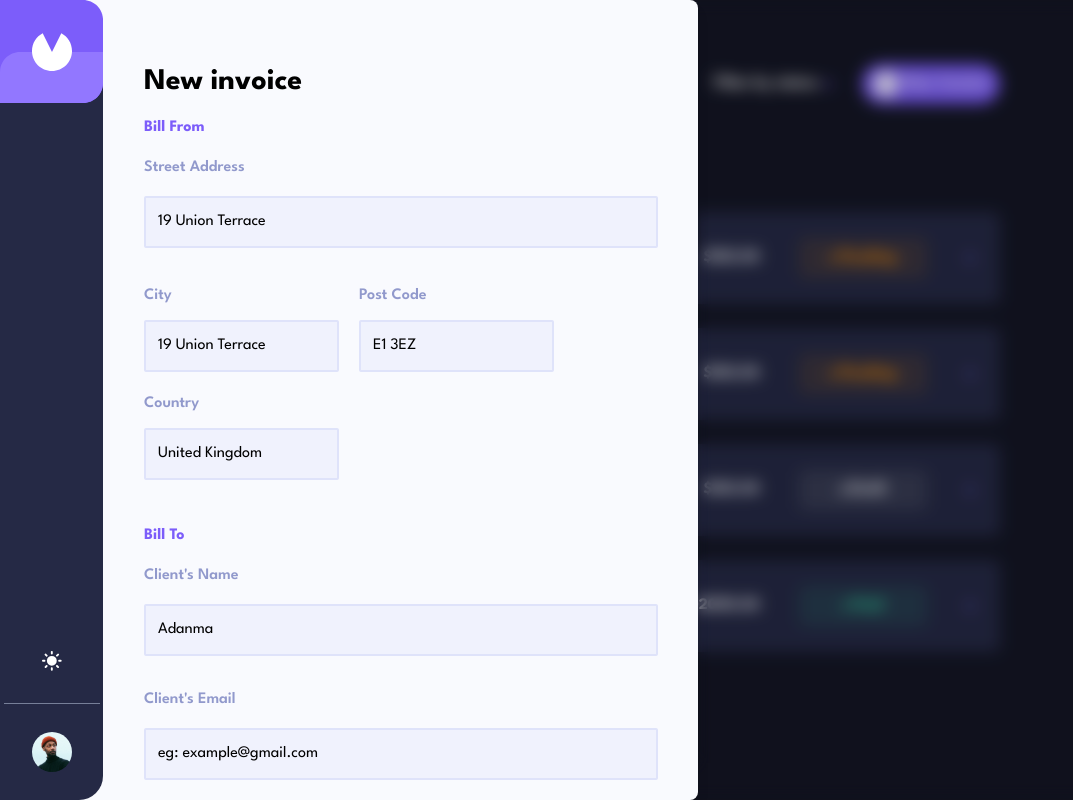
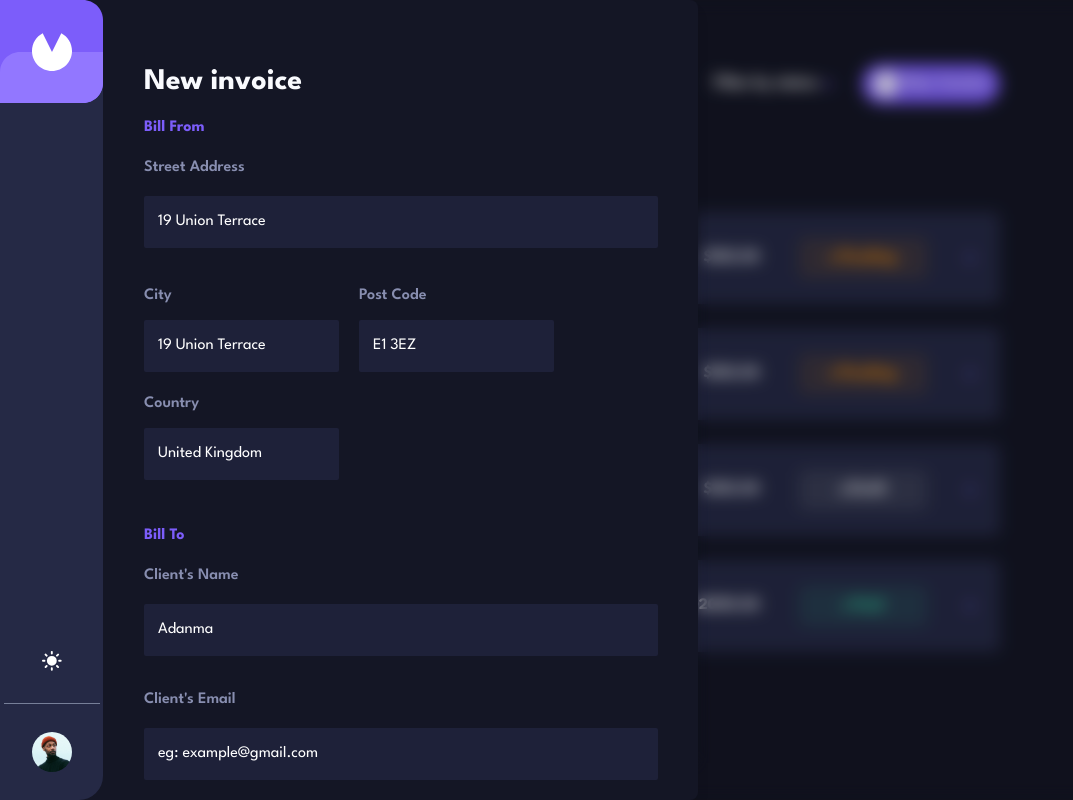
Before and after one commit to 4002-Nonye/invoice-app-crud, a React (Vite) app: page / in a window 1280 px wide. Shown: the whole page, without its empty margins (0-1073 px from the left). Built offline with nearby package versions, Linux system fonts and the light colour scheme.

Commit message:
Add dark mode for form

```diff
--- a/src/index.css
+++ b/src/index.css
@@ -42,24 +42,24 @@ body.dark{
   @apply w-16 overflow-scroll text-left;
 }
 .label {
-  @apply font-semibold text-grey-500;
+  @apply font-semibold text-grey-500 dark:text-grey-200 ;
 }
 .input {
-  @apply rounded-sm border-2 border-darkblue-100 bg-darkblue-100 bg-opacity-35 p-3 transition-all duration-300 focus:outline-none focus:ring focus:ring-lightblue-300;
+  @apply rounded-sm border-2 border-darkblue-100 bg-darkblue-100 bg-opacity-35 p-3 transition-all duration-300 focus:outline-none focus:ring focus:ring-lightblue-300 dark:bg-darkblue-400 dark:text-white-100 dark:border-darkblue-400;
 }
 
 .react-datepicker__input-container input {
-  @apply cursor-pointer border-none bg-darkblue-100 focus:outline-none w-full bg-opacity-5;
+  @apply cursor-pointer border-none bg-darkblue-100 dark:bg-darkblue-400 focus:outline-none w-full bg-opacity-5;
 }
 .react-datepicker-popper {
-  @apply bg-white-100;
+  @apply bg-white-100 ;
 
 }
 .react-datepicker-popper[style]{
   transform: translate(140.5px, 1044px) !important;
 }
 .react-datepicker__header {
-  @apply border-b-0 bg-white-100 p-4 pt-6;
+  @apply border-b-0 bg-white-100 p-4 pt-6 ;
 }
 .react-datepicker__navigation-icon::before {
   @apply border-lightblue-300;
--- a/src/ui/AppLayout.jsx
+++ b/src/ui/AppLayout.jsx
@@ -20,10 +20,10 @@ function AppLayout() {
   return (
     <>
       <form
-        className="fixed z-40 flex h-full flex-col space-y-4 overflow-scroll rounded-lg bg-white-200 px-5 pb-16 pt-32 shadow-lg lg:pl-36 lg:pr-10 lg:pt-16 xl:w-[54.5%]"
+        className="fixed z-40 flex h-full flex-col space-y-4 overflow-scroll rounded-lg dark:bg-darkblue-500 bg-white-200 px-5 pb-16 pt-32 shadow-lg lg:pl-36 lg:pr-10 lg:pt-16 xl:w-[54.5%]"
         action=""
       >
-        <h3 className="text-3xl font-bold">New invoice</h3>
+        <h3 className="text-3xl font-bold dark:text-white-200">New invoice</h3>
         <UserInput />
         <ClientInput />
         <div className="flex w-full gap-10 pt-5">
--- a/src/ui/Button.jsx
+++ b/src/ui/Button.jsx
@@ -9,9 +9,9 @@ function Button({ children, type, className }) {
     delete: `${baseButtonStyle} text-white-100 bg-red-200 hover:bg-red-100 `,
     paid: `${baseButtonStyle} text-white-100 bg-lightblue-300 hover:bg-lightblue-200`,
 
-    discard: `${baseButtonStyle}  bg-darkblue-100 bg-opacity-35 hover:bg-opacity-100 `,
-    add:`${baseButtonStyle} bg-darkblue-100 bg-opacity-35 hover:bg-opacity-100 text-lightblue-100 text-lg  w-full mt-7 `,
-    draft: `${baseButtonStyle} bg-darkblue-300 hover:bg-darkblue-500 text-grey-100 `,
+    discard: `${baseButtonStyle}  bg-darkblue-100 bg-opacity-35 hover:bg-opacity-100 dark:bg-darkblue-400 dark:text-white-200 `,
+    add:`${baseButtonStyle} bg-darkblue-100 bg-opacity-35 hover:bg-opacity-100 text-lightblue-100 text-lg  w-full mt-7 dark:bg-darkblue-400 dark:text-white-200`,
+    draft: `${baseButtonStyle} bg-darkblue-300 hover:bg-darkblue-500 text-grey-100  dark:bg-darkblue-200 dark:text-white-200`,
     submit: `${baseButtonStyle}  text-white-100 bg-lightblue-300 hover:bg-lightblue-200 `
   };
 
```
